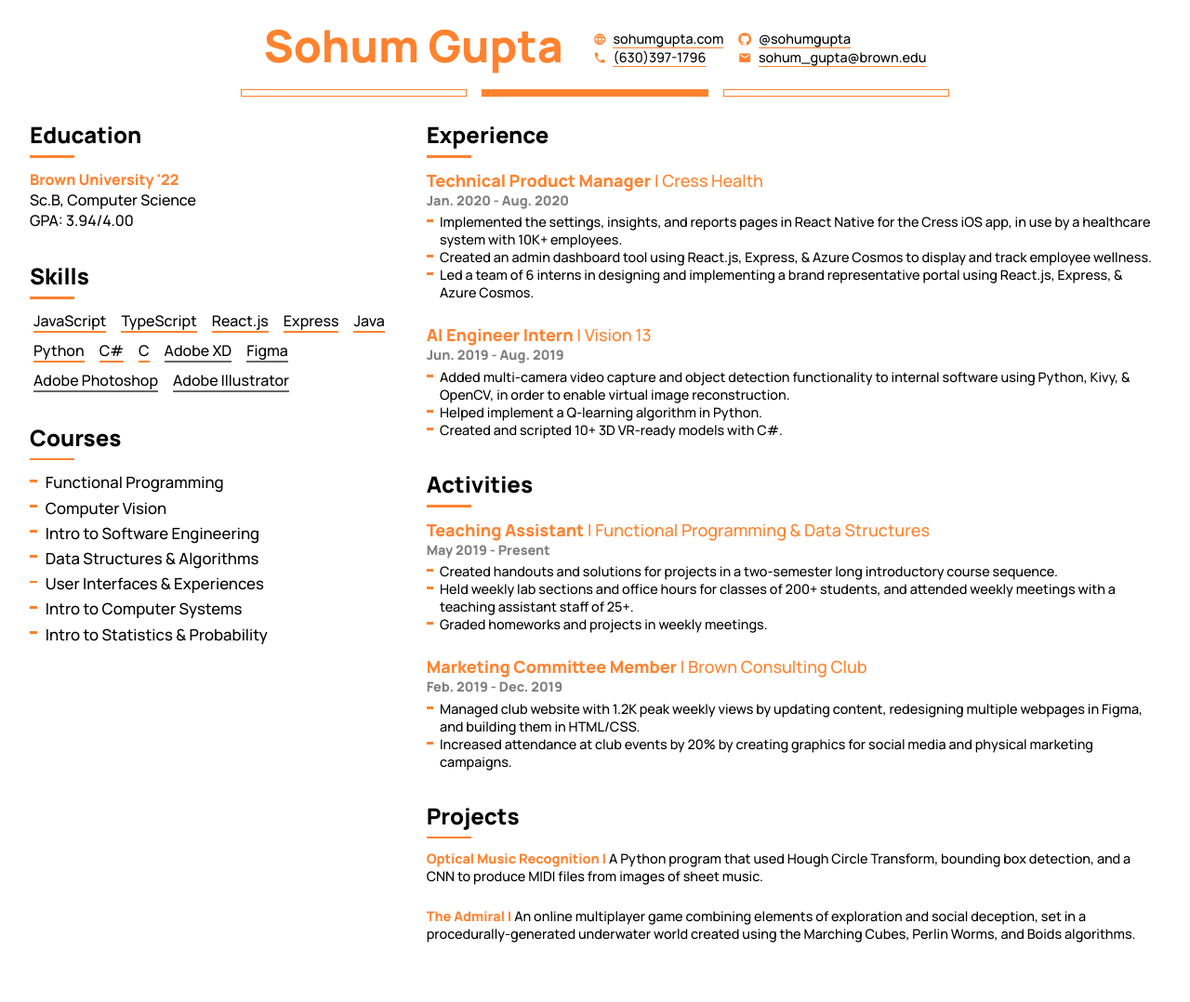
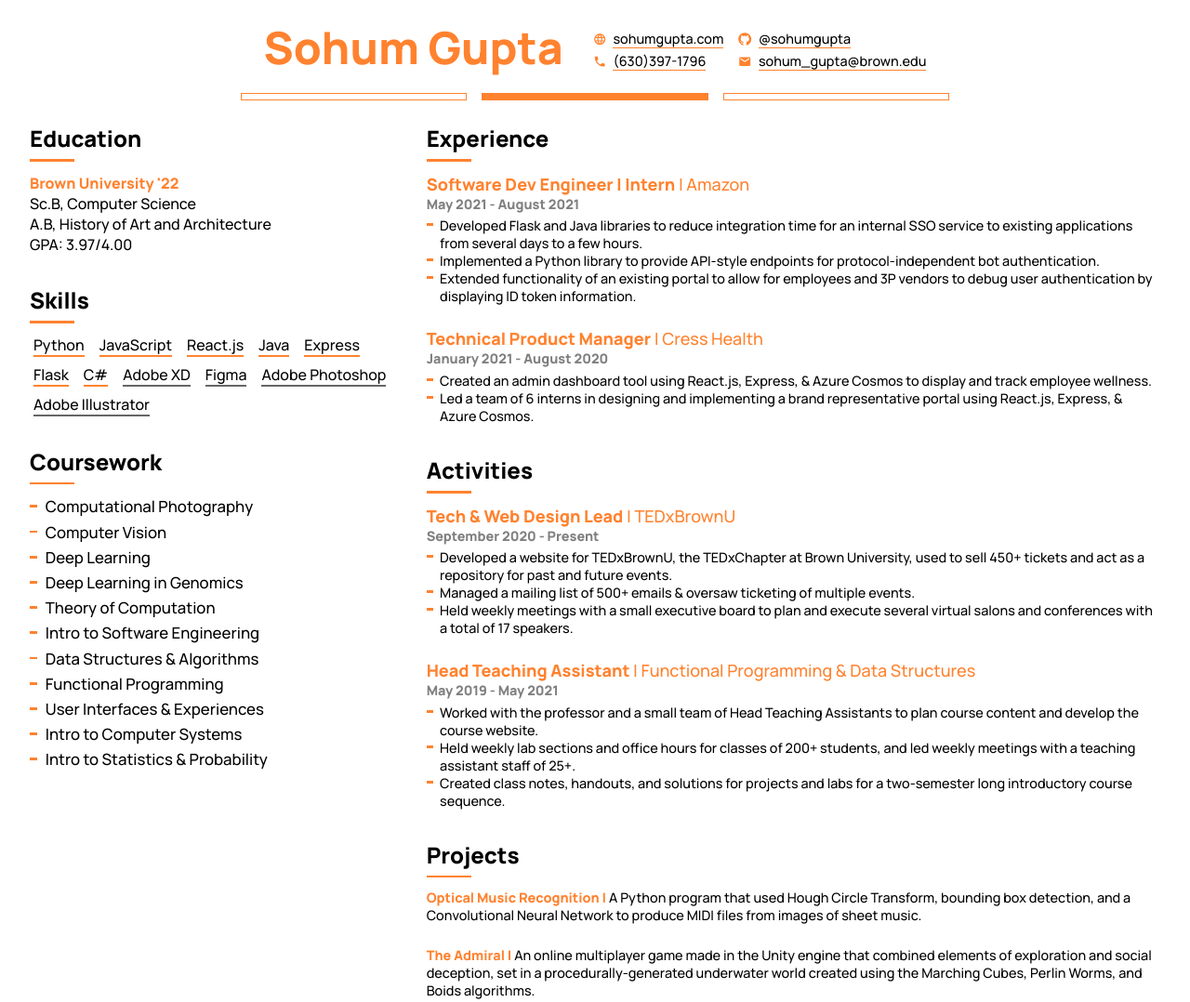
Before and after one commit to sohumgupta/sohumgupta.com, a React app in the folder plus-theme/: page /resume in a window 1280 px wide. Shown: the whole page at 93% size. Built offline with nearby package versions, Linux system fonts and the light colour scheme.

Commit message:
Update resume

```diff
--- a/plus-theme/package.json
+++ b/plus-theme/package.json
@@ -6,7 +6,7 @@
     "@testing-library/jest-dom": "^4.2.4",
     "@testing-library/react": "^9.3.2",
     "@testing-library/user-event": "^7.1.2",
-    "node-sass": "^4.14.1",
+    "node-sass": "4.14.1",
     "react": "^16.13.1",
     "react-dom": "^16.13.1",
     "react-icons": "^3.11.0",
--- a/plus-theme/src/Pages/ResumePage/ResumeInfo.js
+++ b/plus-theme/src/Pages/ResumePage/ResumeInfo.js
@@ -12,14 +12,13 @@ export const links = [
 
 export const skills = {
 	technologies: [
+		{label: "Python", navigation: "https://www.python.org/"},
 		{label: "JavaScript", navigation: "https://www.javascript.com"},
-		{label: "TypeScript", navigation: "https://www.typescriptlang.org/"},
 		{label: "React.js", navigation: "https://reactjs.org/"},
+		{label: "Java", navigation: "https://www.java.com/en/"},
 		{label: "Express", navigation: "https://expressjs.com/"},
-		{label: "Java", navigation: "https://www.java.com/en/"},
-		{label: "Python", navigation: "https://www.python.org/"},
+		{label: "Flask", navigation: "https://flask.palletsprojects.com/en/2.0.x/"},
 		{label: "C#", navigation: "https://docs.microsoft.com/en-us/dotnet/csharp/"},
-		{label: "C", navigation: "https://devdocs.io/c/"},
 	],
 	software: [
 		{label: "Adobe XD", navigation: "https://www.adobe.com/products/xd.html"},
@@ -30,63 +29,91 @@ export const skills = {
 }
 
 export const courses = [
-	"Functional Programming", "Computer Vision",
-	"Intro to Software Engineering", "Data Structures & Algorithms", "User Interfaces & Experiences",
-	"Intro to Computer Systems", "Intro to Statistics & Probability"
+	"Computational Photography",
+	"Computer Vision",
+	"Deep Learning",
+	"Deep Learning in Genomics",
+	"Theory of Computation",
+	"Intro to Software Engineering",
+	"Data Structures & Algorithms",
+	"Functional Programming",
+	"User Interfaces & Experiences",
+	"Intro to Computer Systems",
+	"Intro to Statistics & Probability"
 ];
 
 export const experiences = [
 	{
+		organization: "Amazon",
+		title: "Software Dev Engineer I Intern",
+		dates: "May 2021 - August 2021",
+		descriptions: [
+			"Developed Flask and Java libraries to reduce integration time for an internal SSO service to existing applications from several days to a few hours.",
+			"Implemented a Python library to provide API-style endpoints for protocol-independent bot authentication.",
+			"Extended functionality of an existing portal to allow for employees and 3P vendors to debug user authentication by displaying ID token information.",
+		]
+	},
+	{
 		organization: "Cress Health",
 		title: "Technical Product Manager",
-		dates: "Jan. 2020 - Aug. 2020",
+		dates: "January 2021 - August 2020",
 		descriptions: [
-			"Implemented the settings, insights, and reports pages in React Native for the Cress iOS app, in use by a healthcare system with 10K+ employees.",
+			// "Implemented several pages in React Native for the Cress iOS app, in use by a healthcare system with 10K+ employees.",
 			"Created an admin dashboard tool using React.js, Express, & Azure Cosmos to display and track employee wellness.",
 			"Led a team of 6 interns in designing and implementing a brand representative portal using React.js, Express, & Azure Cosmos.",
 		]
 	},
-	{
-		organization: "Vision 13",
-		title: "AI Engineer Intern",
-		dates: "Jun. 2019 - Aug. 2019",
-		descriptions: [
-			"Added multi-camera video capture and object detection functionality to internal software using Python, Kivy, & OpenCV, in order to enable virtual image reconstruction.",
-			"Helped implement a Q-learning algorithm in Python.",
-			"Created and scripted 10+ 3D VR-ready models with C#.",
-		]
-	},
+	// {
+	// 	organization: "Vision 13",
+	// 	title: "AI Engineer Intern",
+	// 	dates: "Jun. 2019 - Aug. 2019",
+	// 	descriptions: [
+	// 		"Added multi-camera video capture and object detection functionality to internal software using Python, Kivy, & OpenCV, in order to enable virtual image reconstruction.",
+	// 		"Helped implement a Q-learning algorithm in Python.",
+	// 		"Created and scripted 10+ 3D VR-ready models with C#.",
+	// 	]
+	// },
 ]
 
 export const activities = [
 	{
-		organization: "Functional Programming & Data Structures",
-		title: "Teaching Assistant",
-		dates: "May 2019 - Present",
+		organization: "TEDxBrownU",
+		title: "Tech & Web Design Lead",
+		dates: "September 2020 - Present",
 		descriptions: [
-			"Created handouts and solutions for projects in a two-semester long introductory course sequence.",
-			"Held weekly lab sections and office hours for classes of 200+ students, and attended weekly meetings with a teaching assistant staff of 25+.",
-			"Graded homeworks and projects in weekly meetings."
+			"Developed a website for TEDxBrownU, the TEDxChapter at Brown University, used to sell 450+ tickets and act as a repository for past and future events.",
+			"Managed a mailing list of 500+ emails & oversaw ticketing of multiple events.",
+			"Held weekly meetings with a small executive board to plan and execute several virtual salons and conferences with a total of 17 speakers."
 		]
 	},
 	{
-		organization: "Brown Consulting Club",
-		title: "Marketing Committee Member",
-		dates: "Feb. 2019 - Dec. 2019",
+		organization: "Functional Programming & Data Structures",
+		title: "Head Teaching Assistant",
+		dates: "May 2019 - May 2021",
 		descriptions: [
-			"Managed club website with 1.2K peak weekly views by updating content, redesigning multiple webpages in Figma, and building them in HTML/CSS.",
-			"Increased attendance at club events by 20% by creating graphics for social media and physical marketing campaigns.",
+			"Worked with the professor and a small team of Head Teaching Assistants to plan course content and develop the course website.",
+			"Held weekly lab sections and office hours for classes of 200+ students, and led weekly meetings with a teaching assistant staff of 25+.",
+			"Created class notes, handouts, and solutions for projects and labs for a two-semester long introductory course sequence.",
 		]
 	},
+	// {
+	// 	organization: "Brown Consulting Club",
+	// 	title: "Marketing Committee Member",
+	// 	dates: "Feb. 2019 - Dec. 2019",
+	// 	descriptions: [
+	// 		"Managed club website with 1.2K peak weekly views by updating content, redesigning multiple webpages in Figma, and building them in HTML/CSS.",
+	// 		"Increased attendance at club events by 20% by creating graphics for social media and physical marketing campaigns.",
+	// 	]
+	// },
 ]
 
 export const projects = [
 	{
 		title: "Optical Music Recognition",
-		description: "A Python program that used Hough Circle Transform, bounding box detection, and a CNN to produce MIDI files from images of sheet music."
+		description: "A Python program that used Hough Circle Transform, bounding box detection, and a Convolutional Neural Network to produce MIDI files from images of sheet music."
 	},
 	{
 		title: "The Admiral",
-		description: "An online multiplayer game combining elements of exploration and social deception, set in a procedurally-generated underwater world created using the Marching Cubes, Perlin Worms, and Boids algorithms."
+		description: "An online multiplayer game made in the Unity engine that combined elements of exploration and social deception, set in a procedurally-generated underwater world created using the Marching Cubes, Perlin Worms, and Boids algorithms."
 	}
 ]
--- a/plus-theme/src/Pages/ResumePage/ResumePage.js
+++ b/plus-theme/src/Pages/ResumePage/ResumePage.js
@@ -98,7 +98,8 @@ class ResumePage extends React.Component {
 								<div className="resume-section-header">Education<div className="separator"/></div>
 								<mark className="accented">Brown University '22</mark>
 								Sc.B, Computer Science<br/>
-								GPA: 3.94/4.00
+								A.B, History of Art and Architecture<br/>
+								GPA: 3.97/4.00
 							</div>
 							<div className="resume-section">
 								<div className="resume-section-header">Skills<div className="separator"/></div>
@@ -108,7 +109,7 @@ class ResumePage extends React.Component {
 								</div>
 							</div>
 							<div className="resume-section">
-								<div className="resume-section-header">Courses<div className="separator"/>
+								<div className="resume-section-header">Coursework<div className="separator"/>
 									{this.renderCourses()}
 								</div>
 							</div>
--- a/plus-theme/src/Pages/ResumePage/ResumePage.scss
+++ b/plus-theme/src/Pages/ResumePage/ResumePage.scss
@@ -61,7 +61,7 @@
 		display: grid;
 		grid-template-columns: auto auto;
 		grid-template-rows: 1fr 1fr;
-		gap: 0 1em;
+		gap: 0.25em 1em;
 
 		.resume-link {
 			display: grid;
@@ -182,7 +182,7 @@
 	}
 
 	a { text-decoration: none; color: inherit; }
-	.resume-technology { border-bottom: .25vh solid rgba($accent-color, 1); @media print { border-bottom-width: .125vh }; }
+	.resume-technology { border-bottom: .25vh solid rgba($accent-color, 0.99); @media print { border-bottom-width: .125vh }; }
 	.resume-software { border-bottom: .25vh solid rgba($dark-color, 0.6); @media print { border-bottom-width: .125vh }; }
 }
 
@@ -197,11 +197,11 @@
 	.separator {
 		width: 0.5em !important; min-width: 0.5em; max-width: 0.5em;
 		height: 0.35vh !important;
-		margin-top: 0.5em !important;
+		margin-top: 0.6em !important;
 		margin-right: .5em;
 
 		@media print {
-			height: 0.2vh !important;
+			height: 2px !important;
 		}
 	}
 }
```
Also changed, not shown: 3 other files.
